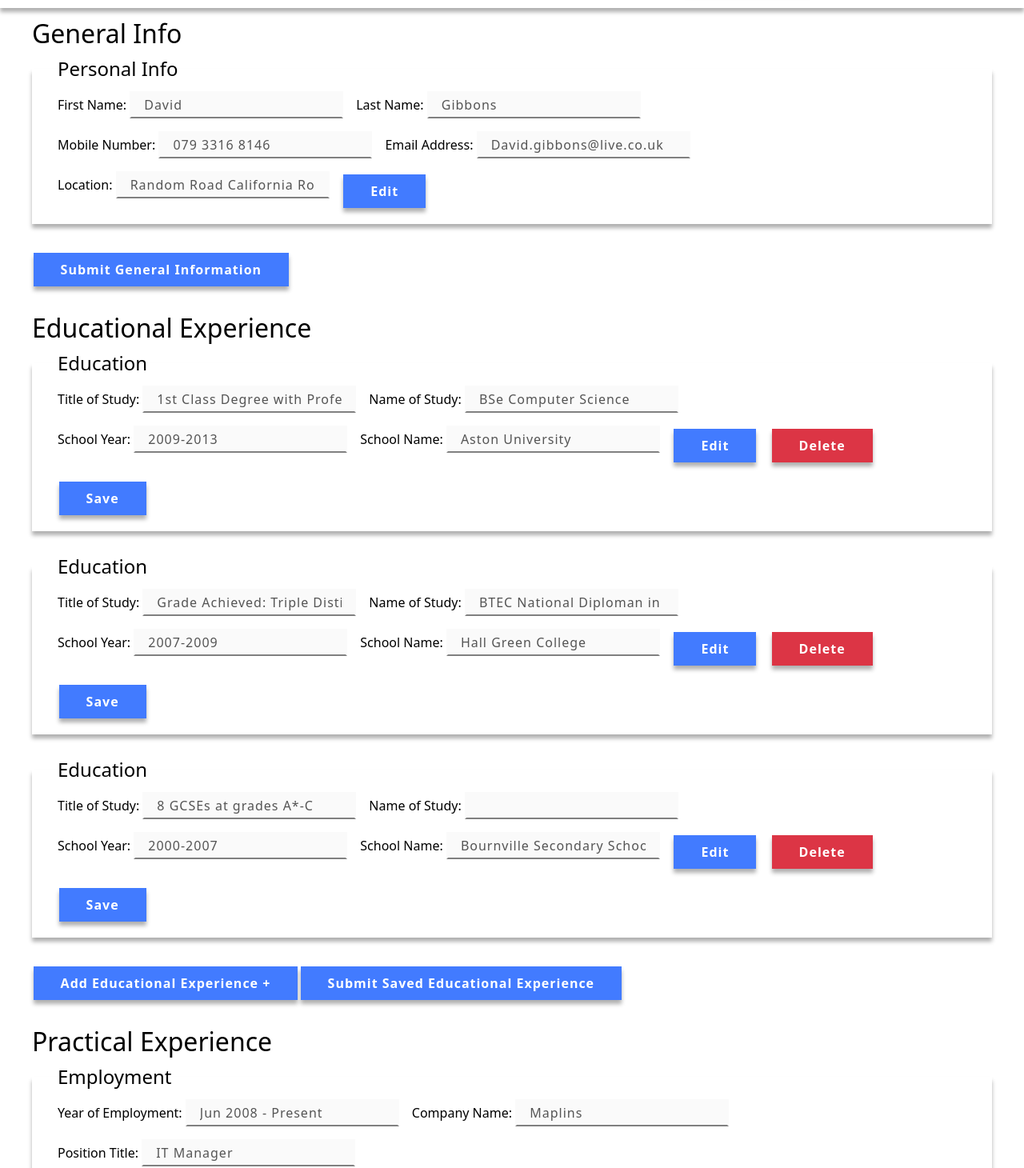
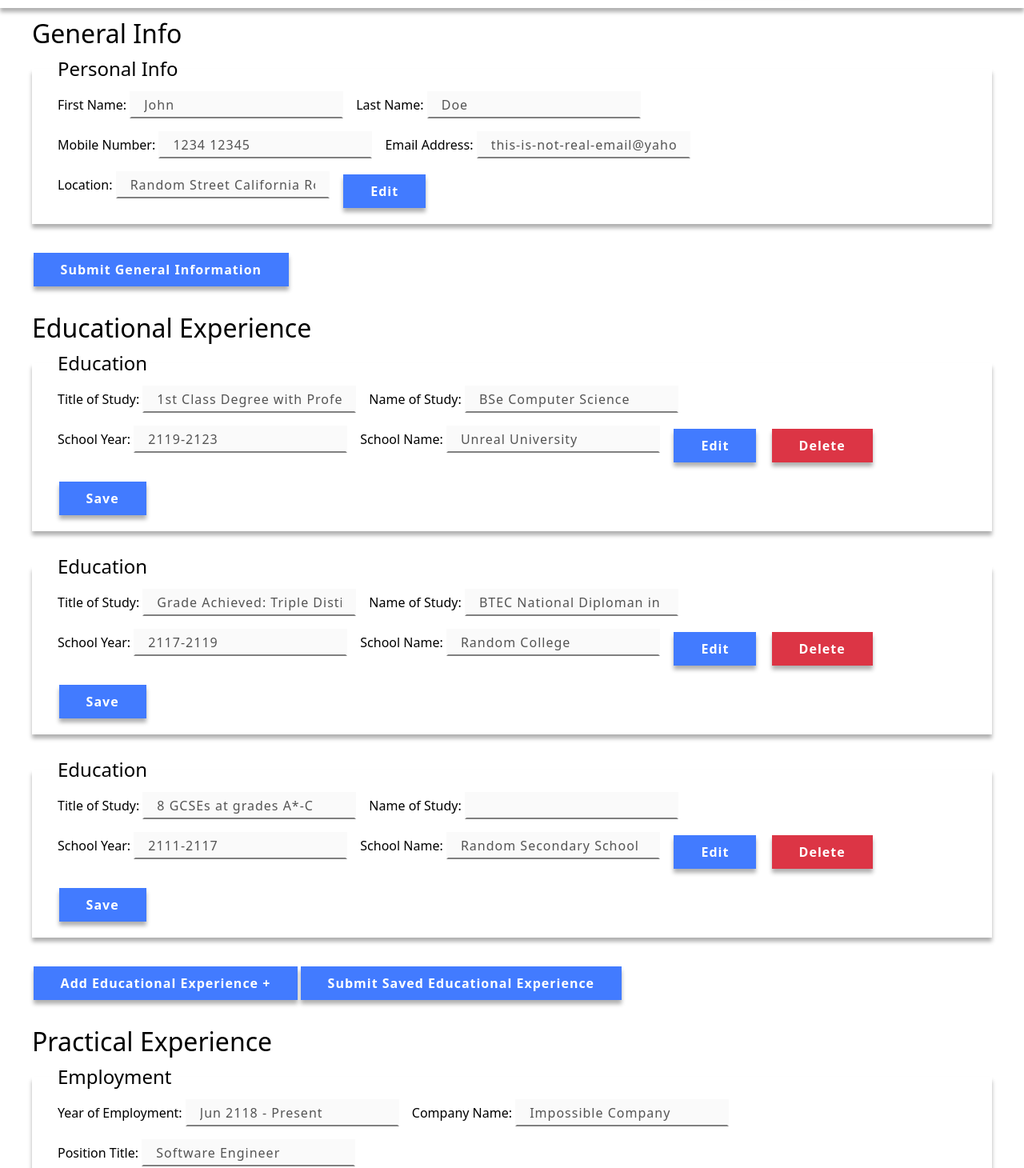
Before and after one commit to aloe-lue/cv-application, a React (Vite) app: page / in a window 1280 px wide. Shown: the part 72-1532 px from the top of the page at 80% size. Built offline with nearby package versions, Linux system fonts and the light colour scheme; a web font is replaced by a local one.

Commit message:
fix: change data property values with random data

```diff
--- a/src/components/data.js
+++ b/src/components/data.js
@@ -1,29 +1,29 @@
 const generalInfoData = {
-  firstName: "David",
-  LastName: "Gibbons",
-  Mobile: "079 3316 8146",
-  Email: "David.gibbons@live.co.uk",
-  location: "Random Road California Road",
+  firstName: "John",
+  LastName: "Doe",
+  Mobile: "1234 12345",
+  Email: "this-is-not-real-email@yahoo.com",
+  location: "Random Street California Road",
 };
 
 const educationalExperience = [
   {
-    year: "2009-2013",
-    school: "Aston University",
+    year: "2119-2123",
+    school: "Unreal University",
     nameOfStudy: "BSe Computer Science",
     titleOfStudy: "1st Class Degree with Professional Placement",
     key: crypto.randomUUID(),
   },
   {
-    year: "2007-2009",
-    school: "Hall Green College",
+    year: "2117-2119",
+    school: "Random College",
     nameOfStudy: "BTEC National Diploman in IT",
     titleOfStudy: "Grade Achieved: Triple Distinction",
     key: crypto.randomUUID(),
   },
   {
-    year: "2000-2007",
-    school: "Bournville Secondary School",
+    year: "2111-2117",
+    school: "Random Secondary School",
     nameOfStudy: "",
     titleOfStudy: "8 GCSEs at grades A*-C",
     key: crypto.randomUUID(),
@@ -33,9 +33,9 @@ const educationalExperience = [
 const practicalExperience = [
   {
     key: crypto.randomUUID(),
-    companyName: "Maplins",
-    positionTitle: "IT Manager",
-    date: "Jun 2008 - Present",
+    companyName: "Impossible Company",
+    positionTitle: "Software Engineer",
+    date: "Jun 2118 - Present",
     mainResponsibility: [
       {
         responsibility: "Mentoring and training new IT staff",
@@ -59,9 +59,9 @@ const practicalExperience = [
   },
   {
     key: crypto.randomUUID(),
-    companyName: "Ladypool Warehouse Ltd.",
+    companyName: "Unreal House Ltd.",
     positionTitle: "IT Support Officer",
-    date: "Oct 2003 - Jun 2008",
+    date: "Oct 2113 - Jun 2118",
     mainResponsibility: [
       {
         key: crypto.randomUUID(),
```
